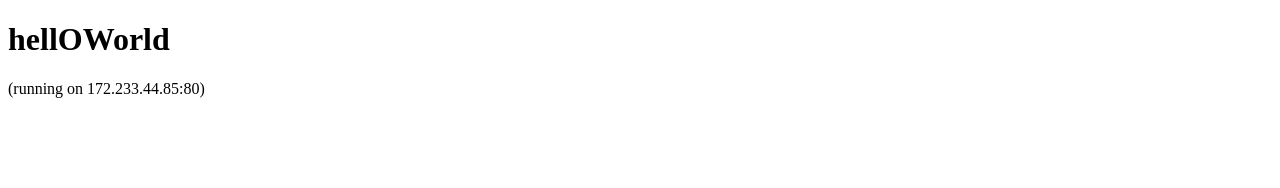
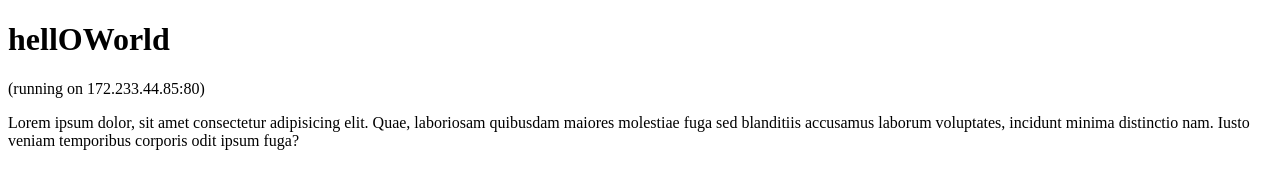
Before and after one commit to nemoismyrealname/my-web-app, a plain HTML site: page index.html in a window 1280 px wide. Drawn offline with Linux system fonts and the light colour scheme.

Commit message:
some changes_2

```diff
--- a/index.html
+++ b/index.html
@@ -8,5 +8,6 @@
 <body>
     <h1>hellOWorld</h1>
     <p>(running on 172.233.44.85:80)</p>
+    <p>Lorem ipsum dolor, sit amet consectetur adipisicing elit. Quae, laboriosam quibusdam maiores molestiae fuga sed blanditiis accusamus laborum voluptates, incidunt minima distinctio nam. Iusto veniam temporibus corporis odit ipsum fuga?</p>
 </body>
 </html>
```
